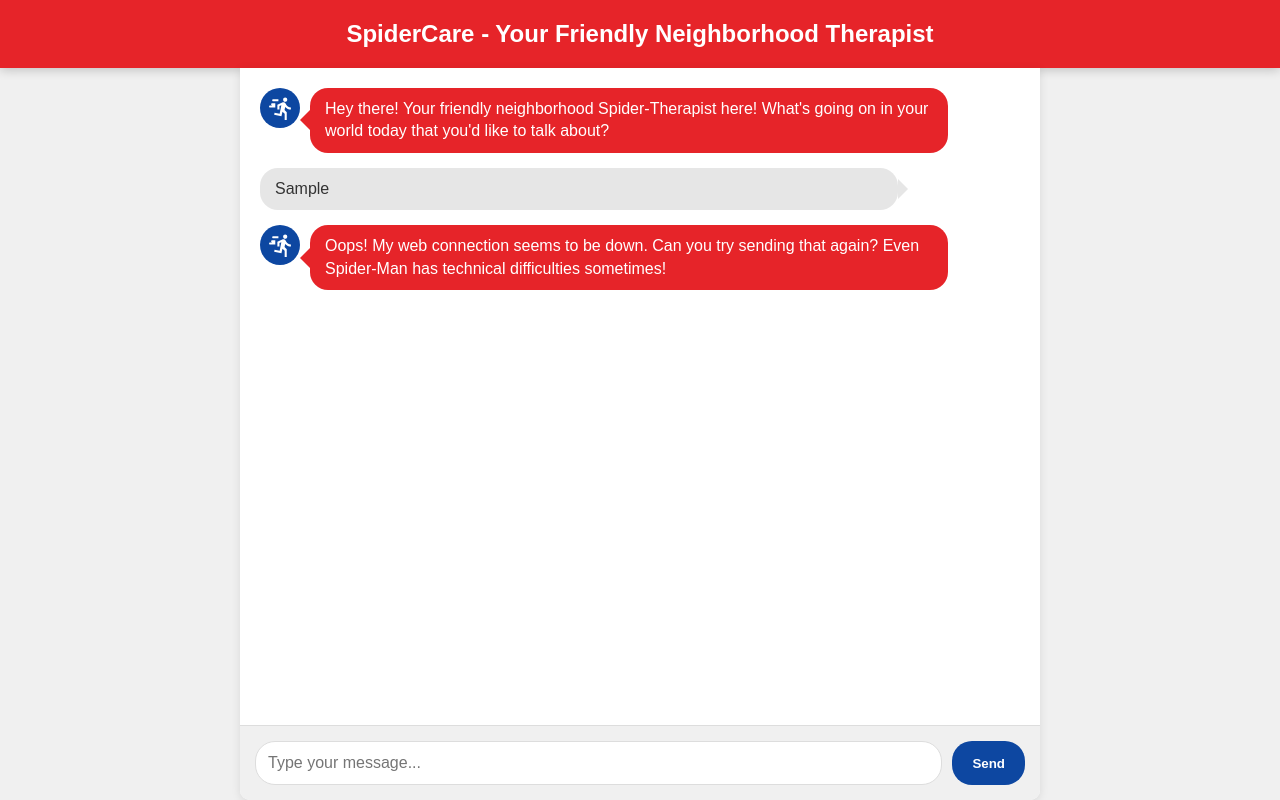
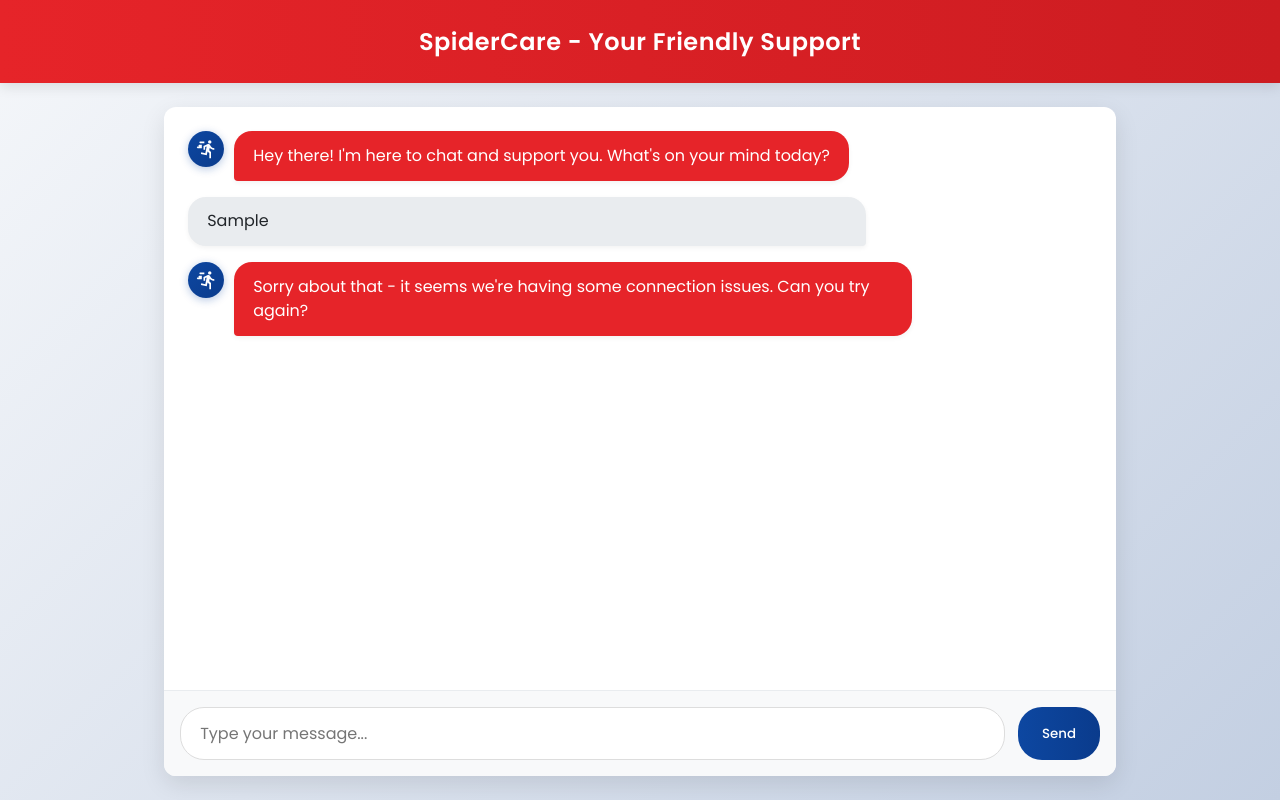
Before and after one commit to plunkix/spidercare-cloudfare, a plain HTML site: page frontend/index.html in a window 1280 px wide. Both pictures are taken after typing "Sample" into the empty fields and a click on the button "Send". Drawn offline with Linux system fonts and the light colour scheme; no server answers.

```diff
--- a/frontend/index.html
+++ b/frontend/index.html
@@ -3,139 +3,158 @@
 <head>
     <meta charset="UTF-8">
     <meta name="viewport" content="width=device-width, initial-scale=1.0">
-    <title>SpiderCare - Your Friendly Neighborhood Therapist</title>
+    <title>SpiderCare - Your Friendly Support</title>
+    <link href="https://fonts.googleapis.com/css2?family=Poppins:wght@300;400;500;600;700&display=swap" rel="stylesheet">
     <style>
-        body {
-            font-family: 'Arial', sans-serif;
+        :root {
+            --primary: #e62429;
+            --primary-dark: #cc1c21;
+            --secondary: #0d47a1;
+            --secondary-dark: #0a3b8c;
+            --light: #f8f9fa;
+            --dark: #212529;
+            --gray: #6c757d;
+            --light-gray: #e9ecef;
+        }
+
+        * {
             margin: 0;
             padding: 0;
-            background-color: #f0f0f0;
-            color: #333;
+            box-sizing: border-box;
+        }
+
+        body {
+            font-family: 'Poppins', sans-serif;
+            color: var(--dark);
+            background: linear-gradient(135deg, #f5f7fa 0%, #c3cfe2 100%);
             height: 100vh;
             display: flex;
             flex-direction: column;
         }
 
         .header {
-            background-color: #e62429;
+            background: linear-gradient(90deg, var(--primary) 0%, var(--primary-dark) 100%);
             color: white;
-            padding: 20px;
+            padding: 1.5rem;
             text-align: center;
-            box-shadow: 0 2px 10px rgba(0, 0, 0, 0.2);
+            box-shadow: 0 4px 12px rgba(0, 0, 0, 0.1);
+            position: relative;
+            z-index: 10;
         }
 
         .header h1 {
             margin: 0;
-            font-size: 24px;
+            font-size: 1.5rem;
+            font-weight: 600;
+            letter-spacing: 0.5px;
+        }
+
+        .app-container {
+            max-width: 1000px;
+            margin: 0 auto;
+            width: 100%;
+            flex: 1;
+            display: flex;
+            flex-direction: column;
+            padding: 1.5rem;
         }
 
         .chat-container {
             flex: 1;
             display: flex;
             flex-direction: column;
-            max-width: 800px;
-            margin: 0 auto;
-            width: 100%;
             background-color: white;
-            border-radius: 0 0 10px 10px;
-            box-shadow: 0 2px 10px rgba(0, 0, 0, 0.1);
+            border-radius: 12px;
+            box-shadow: 0 8px 24px rgba(0, 0, 0, 0.1);
             overflow: hidden;
         }
 
         .chat-messages {
             flex: 1;
-            padding: 20px;
+            padding: 1.5rem;
             overflow-y: auto;
             display: flex;
             flex-direction: column;
+            gap: 1rem;
         }
 
         .message {
-            margin-bottom: 15px;
-            max-width: 80%;
-            padding: 10px 15px;
+            max-width: 75%;
+            padding: 0.8rem 1.2rem;
             border-radius: 18px;
-            line-height: 1.4;
+            line-height: 1.5;
             position: relative;
+            box-shadow: 0 2px 5px rgba(0, 0, 0, 0.05);
         }
 
         .user-message {
-            background-color: #e6e6e6;
+            background-color: var(--light-gray);
             align-self: flex-end;
+            border-bottom-right-radius: 4px;
         }
 
         .spider-message {
-            background-color: #e62429;
+            background-color: var(--primary);
             color: white;
             align-self: flex-start;
-        }
-
-        .spider-message::before {
-            content: "";
-            position: absolute;
-            left: -10px;
-            top: 50%;
-            transform: translateY(-50%);
-            width: 0;
-            height: 0;
-            border-top: 10px solid transparent;
-            border-bottom: 10px solid transparent;
-            border-right: 10px solid #e62429;
-        }
-
-        .user-message::after {
-            content: "";
-            position: absolute;
-            right: -10px;
-            top: 50%;
-            transform: translateY(-50%);
-            width: 0;
-            height: 0;
-            border-top: 10px solid transparent;
-            border-bottom: 10px solid transparent;
-            border-left: 10px solid #e6e6e6;
+            border-bottom-left-radius: 4px;
         }
 
         .chat-input {
             display: flex;
-            padding: 15px;
-            background-color: #f0f0f0;
-            border-top: 1px solid #ddd;
+            padding: 1rem;
+            background-color: var(--light);
+            border-top: 1px solid var(--light-gray);
         }
 
         .chat-input input {
             flex: 1;
-            padding: 12px;
+            padding: 0.8rem 1.2rem;
             border: 1px solid #ddd;
-            border-radius: 20px;
+            border-radius: 24px;
             outline: none;
-            font-size: 16px;
+            font-size: 1rem;
+            font-family: 'Poppins', sans-serif;
+            transition: all 0.3s ease;
+        }
+
+        .chat-input input:focus {
+            border-color: var(--secondary);
+            box-shadow: 0 0 0 2px rgba(13, 71, 161, 0.2);
         }
 
         .chat-input button {
-            margin-left: 10px;
-            padding: 12px 20px;
-            background-color: #0d47a1;
+            margin-left: 0.8rem;
+            padding: 0.8rem 1.5rem;
+            background: linear-gradient(90deg, var(--secondary) 0%, var(--secondary-dark) 100%);
             color: white;
             border: none;
-            border-radius: 20px;
+            border-radius: 24px;
             cursor: pointer;
-            font-weight: bold;
+            font-weight: 500;
+            font-family: 'Poppins', sans-serif;
+            transition: all 0.3s ease;
         }
 
         .chat-input button:hover {
-            background-color: #0a3b8c;
+            transform: translateY(-2px);
+            box-shadow: 0 4px 12px rgba(13, 71, 161, 0.3);
+        }
+
+        .chat-input button:active {
+            transform: translateY(0);
         }
 
         .spider-avatar {
-            width: 40px;
-            height: 40px;
+            width: 36px;
+            height: 36px;
             border-radius: 50%;
-            background-color: #0d47a1;
+            background: linear-gradient(135deg, var(--secondary) 0%, var(--secondary-dark) 100%);
             display: flex;
             align-items: center;
             justify-content: center;
             margin-right: 10px;
+            box-shadow: 0 2px 8px rgba(13, 71, 161, 0.3);
         }
 
         .message-with-avatar {
@@ -144,43 +163,58 @@
         }
 
         .spider-icon {
-            width: 25px;
-            height: 25px;
+            width: 20px;
+            height: 20px;
             fill: white;
         }
 
         .typing-indicator {
             display: flex;
             align-items: center;
-            margin-top: 10px;
+            margin: 0.5rem 0;
         }
 
         .typing-indicator span {
             height: 8px;
             width: 8px;
             margin: 0 1px;
-            background-color: #999;
+            background-color: white;
             border-radius: 50%;
             display: inline-block;
-            opacity: 0.4;
+            opacity: 0.6;
         }
 
         @keyframes blink {
-            0% { opacity: 0.4; }
-            50% { opacity: 1; }
-            100% { opacity: 0.4; }
+            0% { opacity: 0.4; transform: scale(0.8); }
+            50% { opacity: 1; transform: scale(1.2); }
+            100% { opacity: 0.4; transform: scale(0.8); }
         }
 
         .typing-indicator span:nth-child(1) { animation: blink 1s infinite 0.33s; }
         .typing-indicator span:nth-child(2) { animation: blink 1s infinite 0.66s; }
         .typing-indicator span:nth-child(3) { animation: blink 1s infinite 0.99s; }
+
+        @media (max-width: 768px) {
+            .app-container {
+                padding: 0.8rem;
+            }
+
+            .message {
+                max-width: 85%;
+            }
+
+            .header h1 {
+                font-size: 1.2rem;
+            }
+        }
     </style>
 </head>
 <body>
     <div class="header">
-        <h1>SpiderCare - Your Friendly Neighborhood Therapist</h1>
+        <h1>SpiderCare - Your Friendly Support</h1>
     </div>
 
+    <div class="app-container">
         <div class="chat-container">
             <div class="chat-messages" id="chat-messages">
                 <div class="message-with-avatar">
@@ -190,7 +224,7 @@
                         </svg>
                     </div>
                     <div class="message spider-message">
-                    Hey there! Your friendly neighborhood Spider-Therapist here! What's going on in your world today that you'd like to talk about?
+                        Hey there! I'm here to chat and support you. What's on your mind today?
                     </div>
                 </div>
             </div>
@@ -198,6 +232,7 @@
             <div class="chat-input">
                 <input type="text" id="user-input" placeholder="Type your message..." />
                 <button id="send-button">Send</button>
+            </div>
         </div>
     </div>
 
@@ -275,14 +310,14 @@
 
                     // Check if there's an error message
                     if (data.error) {
-                        return `My web-shooters are jammed! ${data.error} Let's try again in a moment.`;
+                        return `Looks like I'm having some technical difficulties. Let's try again in a moment.`;
                     }
 
                     return data.message;
                 } catch (error) {
                     console.error('Error fetching from API:', error);
                     // Return a friendly error message
-                    return "Oops! My web connection seems to be down. Can you try sending that again? Even Spider-Man has technical difficulties sometimes!";
+                    return "Sorry about that - it seems we're having some connection issues. Can you try again?";
                 }
             }
 
@@ -302,7 +337,7 @@
                     const response = await getSpiderResponse(message);
                     removeTypingIndicator();
                     addMessage(response);
-                }, Math.random() * 1000 + 1500); // Random delay between 1.5-2.5 seconds for realism
+                }, Math.random() * 1000 + 1000); // Random delay between 1-2 seconds for realism
             }
 
             // Event listeners
@@ -313,7 +348,10 @@
                 }
             });
 
-            // Always fetch a greeting from the API when the page loads
+            // Focus input on page load
+            userInput.focus();
+
+            // Fetch greeting from the API when the page loads
             fetch(`${API_ENDPOINT}/api/greeting`)
                 .then(response => response.json())
                 .then(data => {
```
Also changed, not shown: worker/src/index.js (+22 -24 lines). Lines whose indentation alone changed are shown as unchanged.
